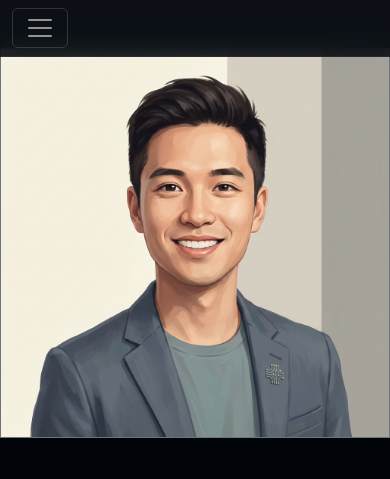
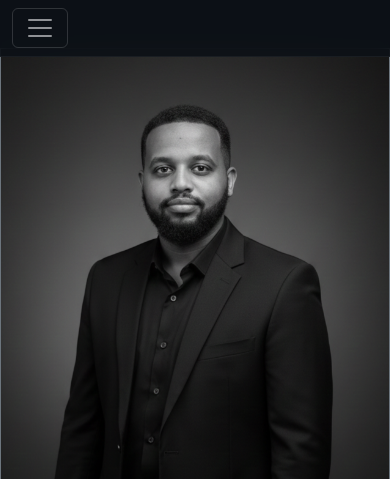
Before and after one commit to abelshebela/abel-portfolio, a plain HTML site: page index.html in a window 390 px wide. Shown: the top 479 px of the page. Drawn offline with nearby package versions, Linux system fonts and the light colour scheme.

Commit message:
Update responsive hero image styling and add profile assets

```diff
--- a/index.html
+++ b/index.html
@@ -64,7 +64,8 @@
                 <!-- Image Content (Left on Desktop, Top on Mobile) -->
                 <div
                     class="col-lg-6 d-flex justify-content-center align-items-center bg-darker order-1 order-lg-1 p-0 p-lg-5">
-                    <img src="profile.png" alt="Abel Abebe" class="hero-img img-fluid shadow-lg border border-secondary"
+                    <img src="profile2.png" alt="Abel Abebe"
+                        class="hero-img img-fluid shadow-lg border border-secondary"
                         style="max-height: 80vh; width: 100%; object-fit: cover;">
                 </div>
             </div>
```
Also changed, not shown: profile2.png (added), profile3.png (added).
